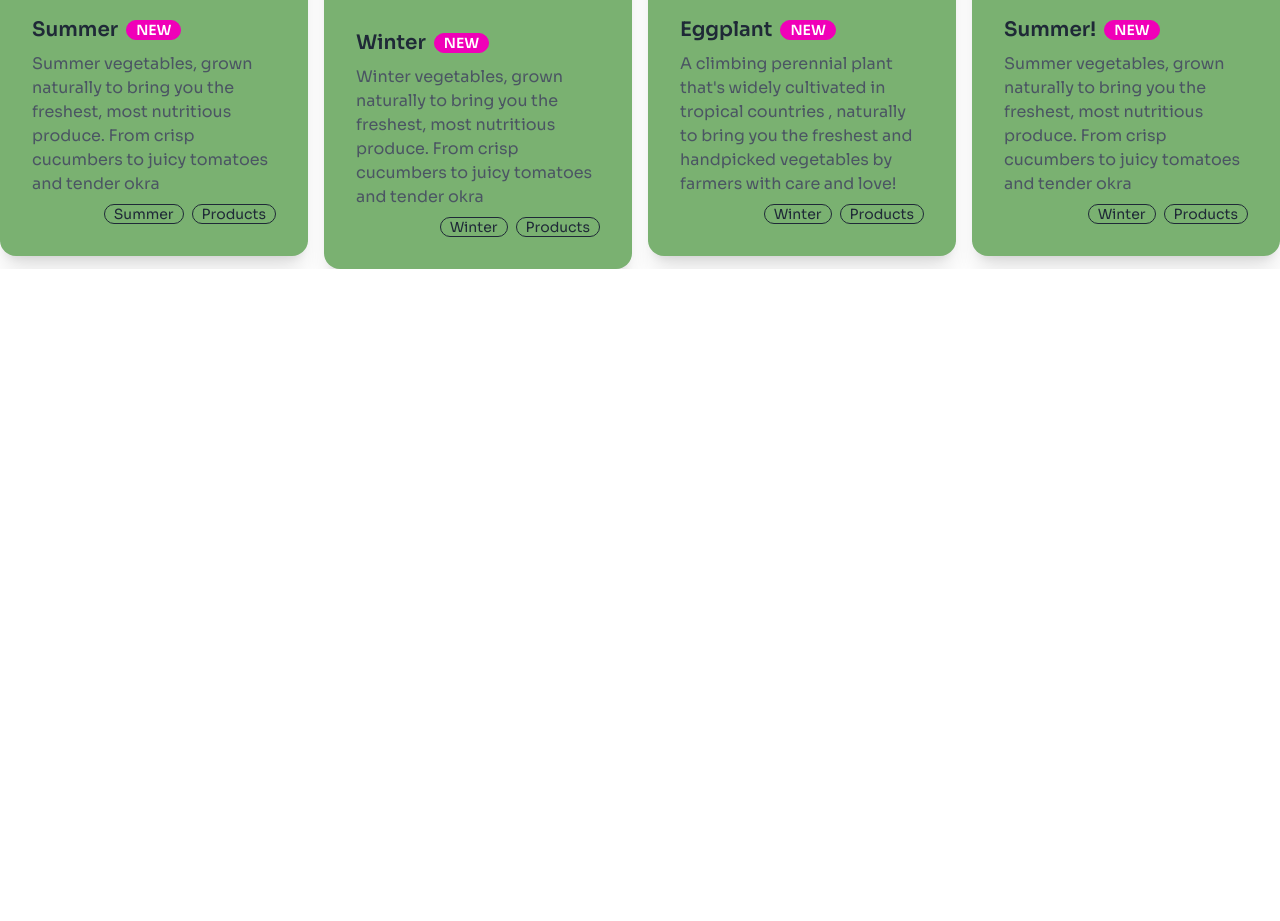
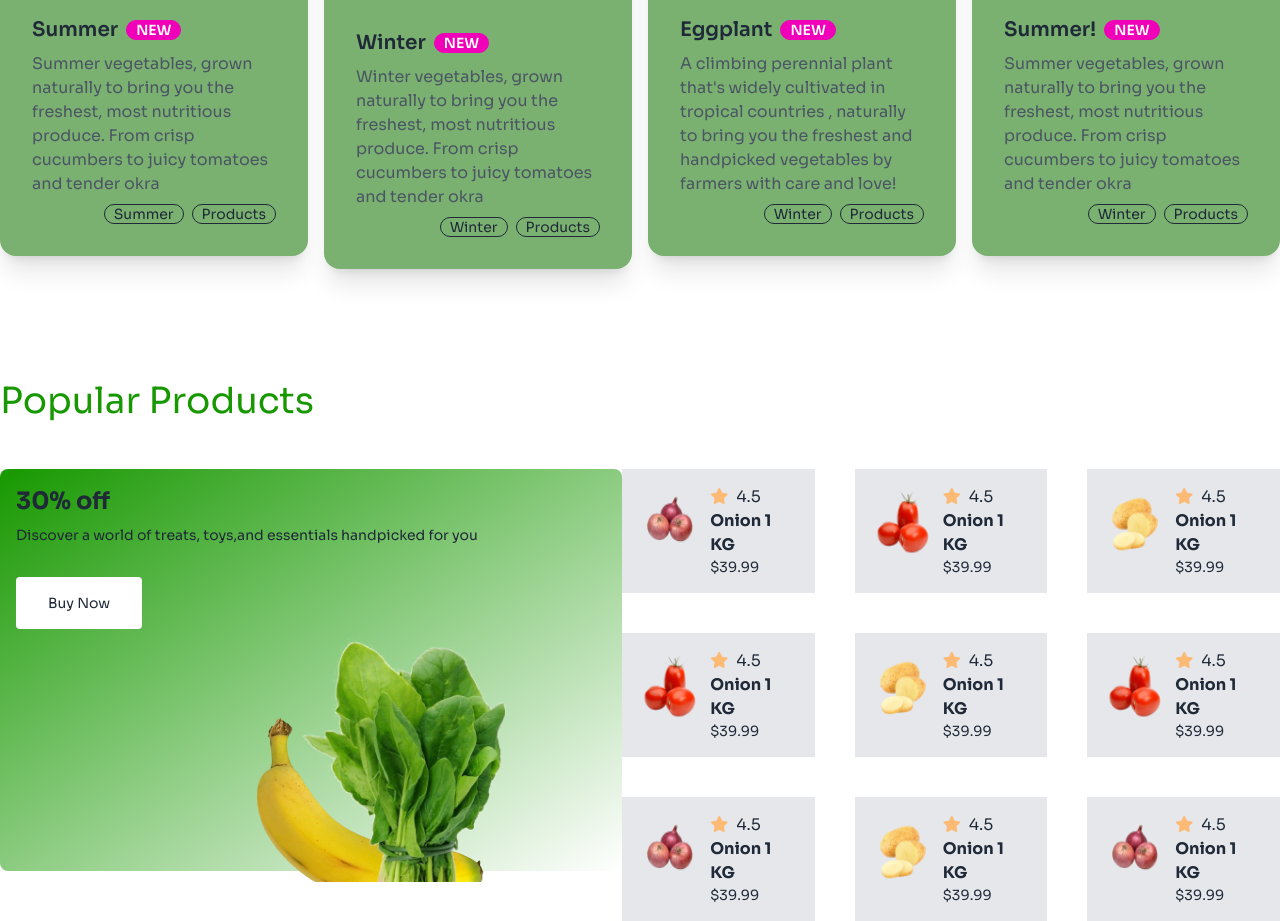
Before and after one commit to soyeb109/natures-platter, a plain HTML site: page index.html in a window 1280 px wide. Shown: the part 2045-2966 px from the top of the page. Before the commit the page ends 2314 px from the top, so only its background shows below. Drawn offline with nearby package versions, Linux system fonts and the light colour scheme.

Commit message:
Popular Products

```diff
--- a/index.html
+++ b/index.html
@@ -158,7 +158,7 @@
       <section>
         <h1 class="text-[#179800] text-4xl mt-28">Seasonal Vegetables</h1>
         <div
-          class="grid place-items-center md:grid-cols-2 lg:grid-cols-4 mt-10 gap-4"
+          class="grid place-items-center md:grid-cols-2 lg:grid-cols-4 mt-10 gap-4 mx-auto"
         >
           <div class="card bg-[#7ab171] w-86 shadow-xl">
             <figure>
@@ -242,6 +242,138 @@
           </div>
         </div>
       </section>
+
+      <!-- Popular Products -->
+      <section>
+        <h1 class="text-[#179800] text-4xl mt-28">Popular Products</h1>
+        <div class="lg:flex mt-12">
+          <div
+            class="relative lg:w-[624px] lg:h-[402px] bg-gradient-to-br from-[#179800] rounded-lg"
+          >
+            <h1 class="ml-4 text-xl font-bold lg:text-2xl pt-4">30% off</h1>
+
+            <p class="text-sm ml-4 mt-2">
+              Discover a world of treats, toys,and essentials handpicked for you
+            </p>
+            <button
+              class="ml-4 mt-5 text-sm bg-white px-4 py-2 xl:py-4 xl:px-8 xl:mt-8 rounded"
+            >
+              Buy Now
+            </button>
+            <div class="">
+              <img class="ml-60" src="./c2-assets/vegetable-offer.png" alt="" />
+            </div>
+          </div>
+
+          <!-- right container -->
+          <div
+            class="grid grid-cols-2 lg:grid-cols-3 lg:grid-rows-3 gap-10 mx-auto"
+          >
+            <div class="flex bg-gray-200 p-4 justify-evenly">
+              <div class="flex w-16 h-20 mr-2">
+                <img src="./c2-assets/onion.png" alt="onion" />
+              </div>
+              <!-- text div -->
+              <div>
+                <i class="fa-solid fa-star mr-2 text-orange-300"></i>4.5
+                <h1 class="font-bold">Onion 1 KG</h1>
+                <p class="text-sm">$39.99</p>
+              </div>
+            </div>
+
+            <div class="flex bg-gray-200 p-4 justify-evenly">
+              <div class="flex w-16 h-20 mr-2">
+                <img src="./c2-assets/tomato.png" alt="onion" />
+              </div>
+              <!-- text div -->
+              <div>
+                <i class="fa-solid fa-star mr-2 text-orange-300"></i>4.5
+                <h1 class="font-bold">Onion 1 KG</h1>
+                <p class="text-sm">$39.99</p>
+              </div>
+            </div>
+            <div class="flex bg-gray-200 p-4 justify-evenly">
+              <div class="flex w-16 h-20 mr-2">
+                <img src="./c2-assets/potato.png" alt="onion" />
+              </div>
+              <!-- text div -->
+              <div>
+                <i class="fa-solid fa-star mr-2 text-orange-300"></i>4.5
+                <h1 class="font-bold">Onion 1 KG</h1>
+                <p class="text-sm">$39.99</p>
+              </div>
+            </div>
+            <div class="flex bg-gray-200 p-4 justify-evenly">
+              <div class="flex w-16 h-20 mr-2">
+                <img src="./c2-assets/tomato.png" alt="onion" />
+              </div>
+              <!-- text div -->
+              <div>
+                <i class="fa-solid fa-star mr-2 text-orange-300"></i>4.5
+                <h1 class="font-bold">Onion 1 KG</h1>
+                <p class="text-sm">$39.99</p>
+              </div>
+            </div>
+            <div class="flex bg-gray-200 p-4 justify-evenly">
+              <div class="flex w-16 h-20 mr-2">
+                <img src="./c2-assets/potato.png" alt="onion" />
+              </div>
+              <!-- text div -->
+              <div>
+                <i class="fa-solid fa-star mr-2 text-orange-300"></i>4.5
+                <h1 class="font-bold">Onion 1 KG</h1>
+                <p class="text-sm">$39.99</p>
+              </div>
+            </div>
+            <div class="flex bg-gray-200 p-4 justify-evenly">
+              <div class="flex w-16 h-20 mr-2">
+                <img src="./c2-assets/tomato.png" alt="onion" />
+              </div>
+              <!-- text div -->
+              <div>
+                <i class="fa-solid fa-star mr-2 text-orange-300"></i>4.5
+                <h1 class="font-bold">Onion 1 KG</h1>
+                <p class="text-sm">$39.99</p>
+              </div>
+            </div>
+            <div class="flex bg-gray-200 p-4 justify-evenly">
+              <div class="flex w-16 h-20 mr-2">
+                <img src="./c2-assets/onion.png" alt="onion" />
+              </div>
+              <!-- text div -->
+              <div>
+                <i class="fa-solid fa-star mr-2 text-orange-300"></i>4.5
+                <h1 class="font-bold">Onion 1 KG</h1>
+                <p class="text-sm">$39.99</p>
+              </div>
+            </div>
+            <div class="flex bg-gray-200 p-4 justify-evenly">
+              <div class="flex w-16 h-20 mr-2">
+                <img src="./c2-assets/potato.png" alt="onion" />
+              </div>
+              <!-- text div -->
+              <div>
+                <i class="fa-solid fa-star mr-2 text-orange-300"></i>4.5
+                <h1 class="font-bold">Onion 1 KG</h1>
+                <p class="text-sm">$39.99</p>
+              </div>
+            </div>
+            <div
+              class="hidden md:hidden lg:flex bg-gray-200 p-4 justify-evenly"
+            >
+              <div class="flex w-16 h-20 mr-2">
+                <img src="./c2-assets/onion.png" alt="onion" />
+              </div>
+              <!-- text div -->
+              <div>
+                <i class="fa-solid fa-star mr-2 text-orange-300"></i>4.5
+                <h1 class="font-bold">Onion 1 KG</h1>
+                <p class="text-sm">$39.99</p>
+              </div>
+            </div>
+          </div>
+        </div>
+      </section>
     </main>
   </body>
 </html>
```
Also changed, not shown: c2-assets/bittergourd.jpeg (deleted).
